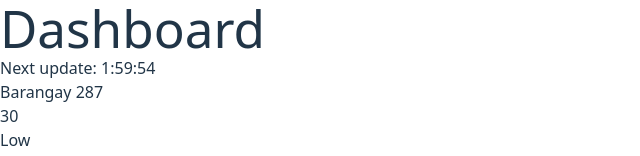
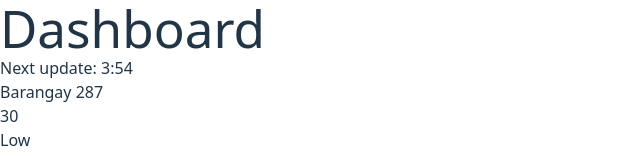
Before and after one commit to VelvetScenario/hanginthere, a React (Vite) app: page /MainFile in a window 1280 px wide. Shown: the top 156 px of the page, without its empty margins (0-640 px from the left). Built offline with nearby package versions, Linux system fonts and the light colour scheme.

Commit message:
updated fix to 4mins

```diff
--- a/src/components/Dashboard.jsx
+++ b/src/components/Dashboard.jsx
@@ -26,8 +26,8 @@ const Dashboard = ({ aqiData }) => {
     }))
   );
 
-  const [countdown, setCountdown] = useState(7200);
-  const totalCountdown = 7200;
+  const [countdown, setCountdown] = useState(240);
+  const totalCountdown = 240;
 
   // Timer + randomizer
   useEffect(() => {
@@ -58,10 +58,9 @@ const Dashboard = ({ aqiData }) => {
   }, []);
 
   const formatCountdown = (seconds) => {
-    const hour = Math.floor(seconds / 3600);
-    const mins = Math.floor((seconds % 3600) / 60);
+    const mins = Math.floor(seconds / 60);
     const secs = seconds % 60;
-    return `${hour}:${mins}:${secs < 10 ? "0" : ""}${secs}`;
+    return `${mins}:${secs < 10 ? "0" : ""}${secs}`;
   };
 
   const progressPercent = (countdown / totalCountdown) * 100;
@@ -153,7 +152,11 @@ const Dashboard = ({ aqiData }) => {
                   <div className="mt-4">
 
                     <div className="flex gap-2">
+
                     </div>
+                  </div>
+
+                  <div className="mt-4">
                   </div>
                 </>
               )}
--- a/src/components/login/login.jsx
+++ b/src/components/login/login.jsx
@@ -75,7 +75,7 @@ function Login() {
             </Components.Title>
             <Components.Input
               type="text"
-              name="username"
+              name="name"
               placeholder="Username"
               onChange={handleChange}
               value={formData.name}
--- a/src/components/pages/cityapi.jsx
+++ b/src/components/pages/cityapi.jsx
@@ -46,7 +46,7 @@ export async function fetchLatestCitiesFromSupabase() {
   }
 }
 
-const REFRESH_INTERVAL = 120 * 60; //naguupdate every 2 hours
+const REFRESH_INTERVAL = 4 * 60; //naguupdate every 4 mins
 const LatestCities = () => {
   const [data, setData] = useState([]);
   const [loading, setLoading] = useState(true);
```
